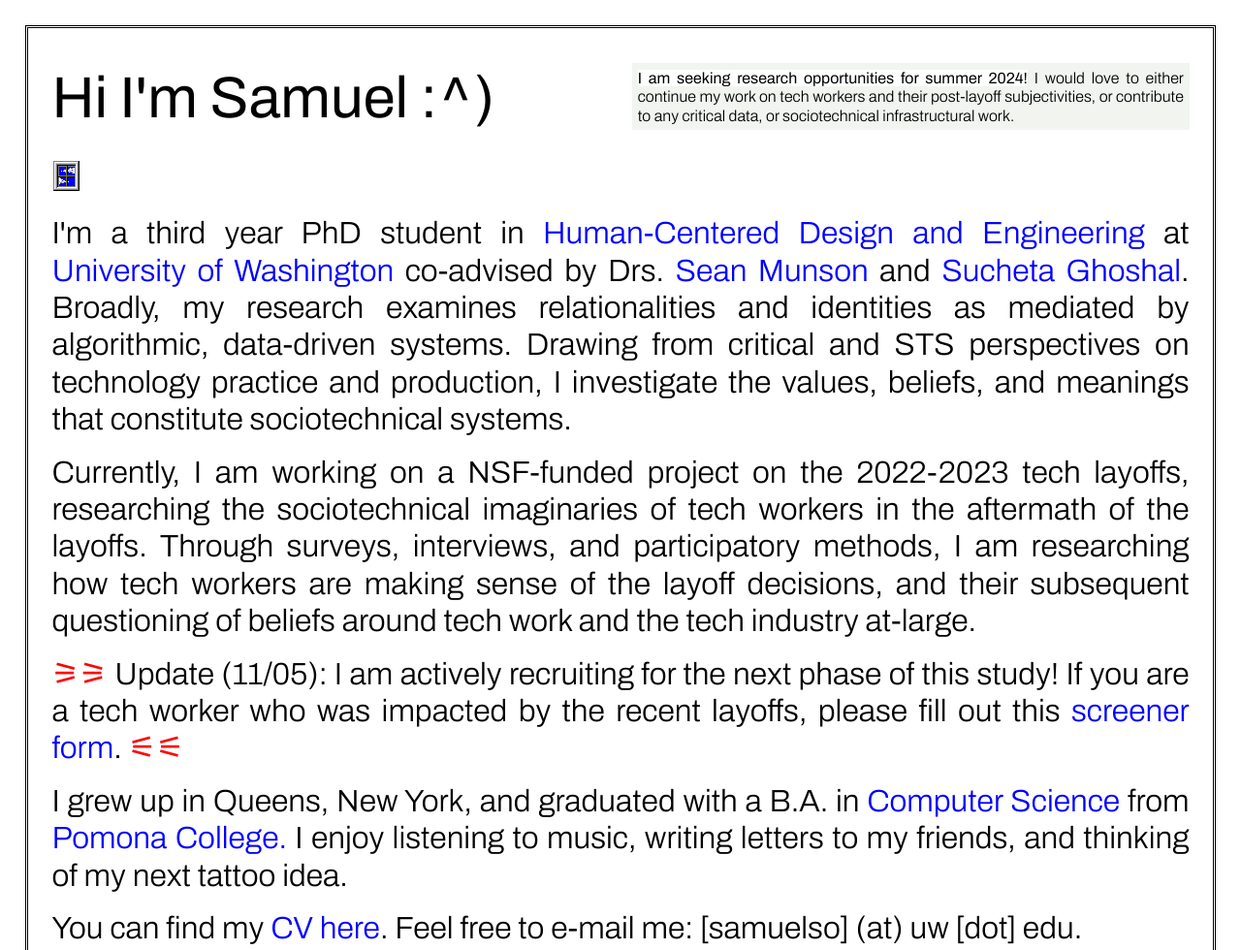
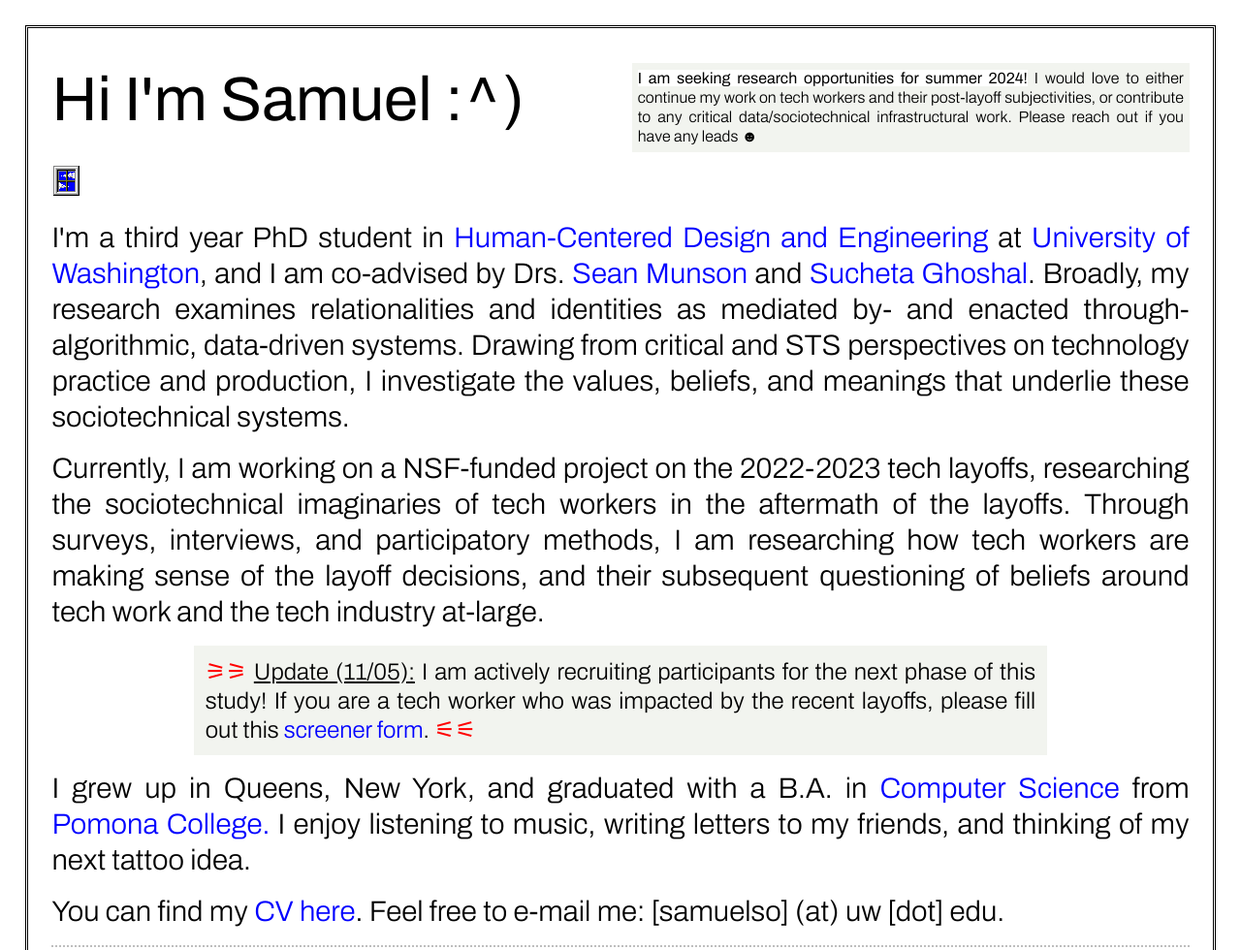
Before and after one commit to samesoul/samesoul.github.io, a plain HTML site: page index.html in a window 1280 px wide. Shown: the top 980 px of the page at 97% size. Drawn offline with nearby package versions, Linux system fonts and the light colour scheme; files whose address does not match are found by name.

Commit message:
updated bio + colors

```diff
--- a/index.html
+++ b/index.html
@@ -43,7 +43,7 @@
           </div>
 
           <div class="col">
-            <p><b>I am seeking research opportunities for summer 2024!</b> I would love to either continue my work on tech workers and their post-layoff subjectivities, or contribute to any critical data, or sociotechnical infrastructural work.</p>
+            <p><b>I am seeking research opportunities for summer 2024!</b> I would love to either continue my work on tech workers and their post-layoff subjectivities, or contribute to any critical data/sociotechnical infrastructural work. Please reach out if you have any leads &#9787;</p>
           </div>
 
         </div><!-- Closes row-->
@@ -55,9 +55,9 @@
 
         <div class ="col">
 
-          <p>I'm a third year PhD student in <a href="https://www.hcde.washington.edu/">Human-Centered Design and Engineering</a> at <a href="https://www.washington.edu/">University of Washington</a> co-advised by Drs. <a href="https://www.smunson.com/">Sean Munson</a> and <a href="https://inquilab.cc/">Sucheta Ghoshal</a>.
+          <p>I'm a third year PhD student in <a href="https://www.hcde.washington.edu/">Human-Centered Design and Engineering</a> at <a href="https://www.washington.edu/">University of Washington</a>, and I am co-advised by Drs. <a href="https://www.smunson.com/">Sean Munson</a> and <a href="https://inquilab.cc/">Sucheta Ghoshal</a>.
 
-          Broadly, my research examines relationalities and identities as mediated by algorithmic, data-driven systems. Drawing from critical and STS perspectives on technology practice and production, I investigate the values, beliefs, and meanings that constitute sociotechnical systems.
+          Broadly, my research examines relationalities and identities as mediated by- and enacted through- algorithmic, data-driven systems. Drawing from critical and STS perspectives on technology practice and production, I investigate the values, beliefs, and meanings that underlie these sociotechnical systems.
 
           <!-- But my interests are everchanging... -->
           </p>
@@ -68,7 +68,7 @@
             tech work and the tech industry at-large.
           </p>
 
-          <p> <span style="color:red;">&#9886;&#9886; </span> Update (11/05): I am actively recruiting for the next phase of this study! If you are a tech worker who was impacted by the recent layoffs, please fill out this <a href="https://t.co/YpGLGf1WO5">screener form</a>. <span style="color:red;"> &#9887;&#9887;</span> </p>
+          <p class="announcement"><span style="color:red;">&#9886;&#9886;</span> <u>Update (11/05):</u> I am actively recruiting participants for the next phase of this study! If you are a tech worker who was impacted by the recent layoffs, please fill out this <a href="https://t.co/YpGLGf1WO5">screener form</a>. <span style="color:red;"> &#9887;&#9887;</span> </p>
 
           <p>I grew up in Queens, New York, and graduated with a B.A. in <a href="https://www.pomona.edu/academics/departments/computer-science">Computer Science</a> from <a href="https://www.pomona.edu/">Pomona College.</a> I enjoy listening to music, writing letters to my friends, and thinking of my next tattoo idea.
           <p>You can find my <a href="files/SoSamuelCV_231017.pdf">CV here</a>. Feel free to e-mail me: [samuelso] (at) uw [dot] edu.</p>
--- a/style.css
+++ b/style.css
@@ -32,7 +32,7 @@ h1 {
 
 h1 a {
 	font-family: Archivo, 'Helvetica Neue', sans-serif;
-	font-size: 1.5em;
+	font-size: 1.6em;
 	font-weight: 400;
 	color: #000000;
 	text-decoration: none;
@@ -52,18 +52,28 @@ h1:hover a:hover{
 
 p {
 	color: #000000;
-	font-size: 2em;
+	font-size: 1.85em;
 	font-weight: 300;
-	line-height: 1.2em;
-}
-
-p strong {
-	font-weight: 500;
+	line-height: 1.25em;
 }
 
 p a {
 	color: #0000ff;
 	text-decoration: none;
+}
+
+.announcement {
+	width:75%;
+	background-color: #f2f4ef;
+	padding: 1%;
+	position: relative;
+	left: 50%;
+	transform: translateX(-50%);
+	font-size: 1.5em;
+}
+
+.announcement a, span, u {
+	background-color: #f2f4ef;
 }
 
 .dotted {
@@ -72,8 +82,9 @@ p a {
 
 p a:hover {
 	color:#000000;
-	text-decoration-line: underline overline;
-	text-decoration-color: #d6d6d6;
+	text-decoration-style: wavy;
+	text-decoration-line: underline;
+	text-decoration-color: #34ab55;
 }
 
 
```
